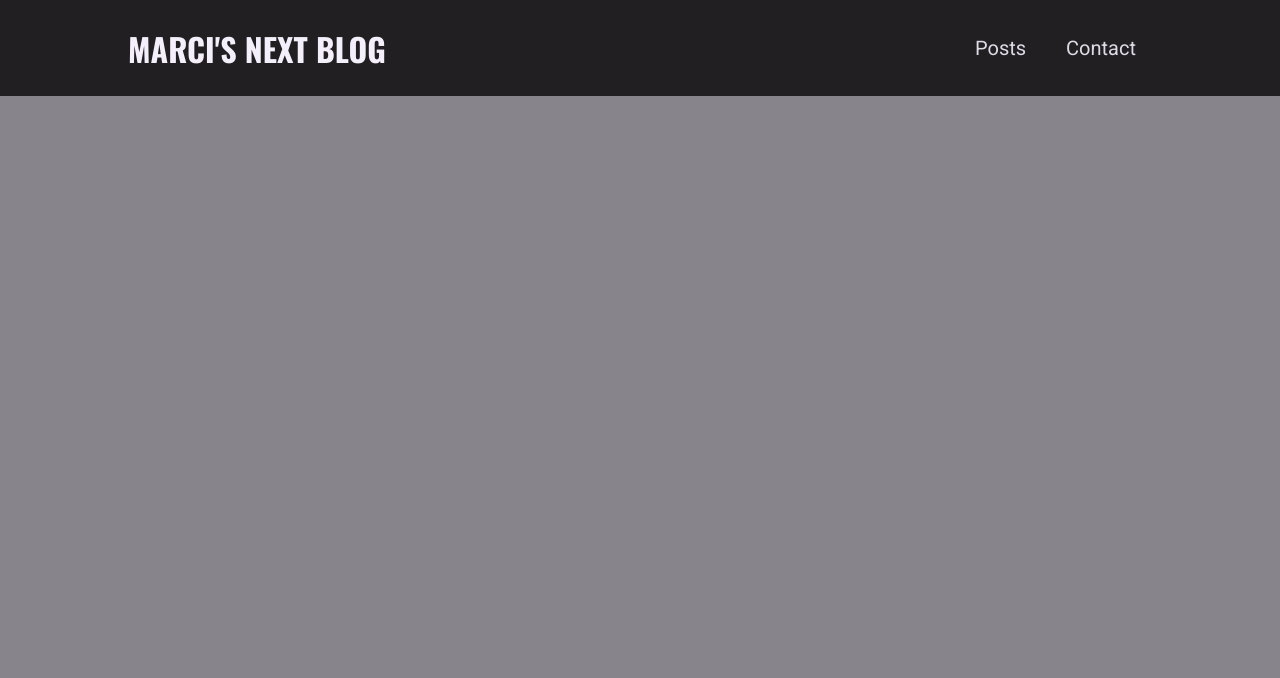
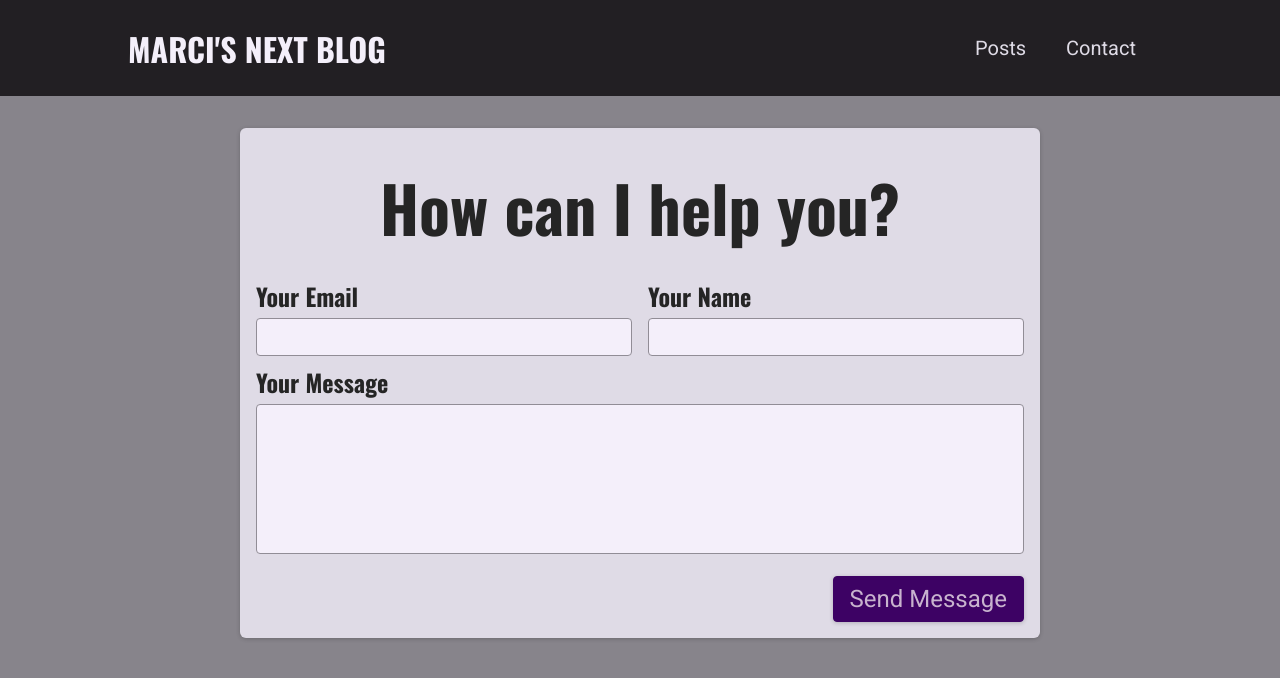
Before and after one commit to Marci101/the-nextJS-blog-site, a Next.js app: page /contact in a window 1280 px wide. Shown: the top 678 px of the page. Built offline with nearby package versions, Linux system fonts and the light colour scheme.

Commit message:
Contact page added

```diff
--- /dev/null
+++ b/components/contact/contact-form.js
@@ -0,0 +1,30 @@
+import classes from './contact-form.module.css';
+
+function ContactForm() {
+  return (
+    <section className={classes.contact}>
+      <h1>How can I help you?</h1>
+      <form className={classes.form}>
+        <div className={classes.controls}>
+          <div className={classes.control}>
+            <label htmlFor='email'>Your Email</label>
+            <input type='email' id='email' required />
+          </div>
+          <div className={classes.control}>
+            <label htmlFor='name'>Your Name</label>
+            <input type='text' id='name' required />
+          </div>
+        </div>
+        <div className={classes.control}>
+          <label htmlFor='message'>Your Message</label>
+          <textarea id='message' rows='5'></textarea>
+        </div>
+         <div className={classes.actions}>
+          <button>Send Message</button>
+         </div>
+      </form>
+    </section>
+  );
+}
+
+export default ContactForm;
--- /dev/null
+++ b/components/contact/contact-form.module.css
@@ -0,0 +1,73 @@
+.contact {
+  margin: var(--size-8) auto;
+  border-radius: 6px;
+  background-color: var(--color-grey-100);
+  width: 90%;
+  max-width: 50rem;
+  padding: var(--size-4);
+  box-shadow: 0 1px 4px rgba(0, 0, 0, 0.2);
+  font-size: var(--size-6);
+}
+
+.contact h1 {
+  font-size: var(--size-8);
+  margin: var(--size-4) 0;
+  text-align: left;
+}
+
+.form label {
+  display: block;
+  font-family: 'Oswald', sans-serif;
+  font-weight: bold;
+  margin: var(--size-2) 0 var(--size-1) 0;
+}
+
+.form input,
+.form textarea {
+  font: inherit;
+  padding: var(--size-1);
+  border-radius: 4px;
+  width: 100%;
+  border: 1px solid var(--color-grey-400);
+  background-color: var(--color-grey-50);
+  resize: none;
+}
+
+.controls {
+  display: flex;
+  column-gap: 1rem;
+  flex-wrap: wrap;
+}
+
+.control {
+  flex: 1;
+  min-width: 10rem;
+}
+
+.actions {
+  margin-top: var(--size-4);
+  text-align: right;
+}
+
+.form button {
+  font: inherit;
+  cursor: pointer;
+  background-color: var(--color-primary-700);
+  border: 1px solid var(--color-primary-700);
+  padding: var(--size-2) var(--size-4);
+  border-radius: 4px;
+  color: var(--color-primary-50);
+  box-shadow: 0 1px 4px rgba(0, 0, 0, 0.2);
+}
+
+.form button:hover {
+  background-color: var(--color-primary-500);
+  border-color: var(--color-primary-500);
+}
+
+@media (min-width: 768px) {
+  .contact h1 {
+    font-size: var(--size-16);
+    text-align: center;
+  }
+}
--- a/pages/contact.js
+++ b/pages/contact.js
@@ -1,5 +1,7 @@
+import ContactForm from '../components/contact/contact-form';
+
 function ContactPage() {
-
+  return <ContactForm />;
 }
 
 export default ContactPage;
```
